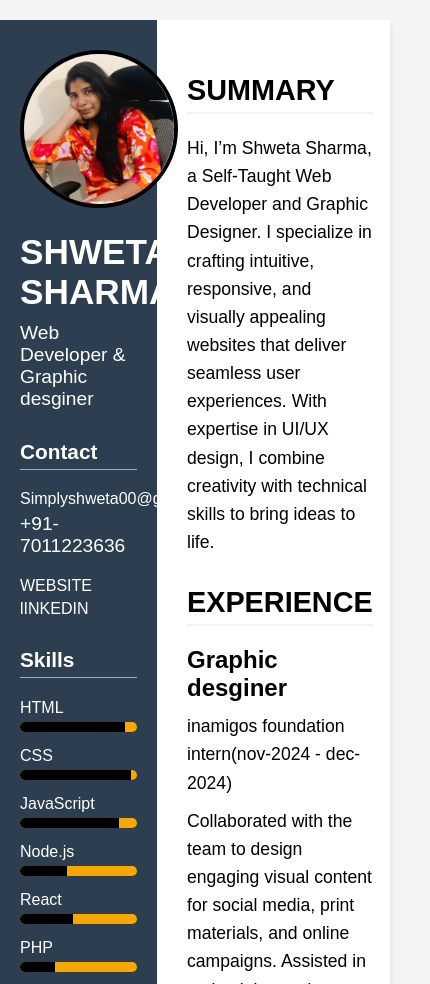
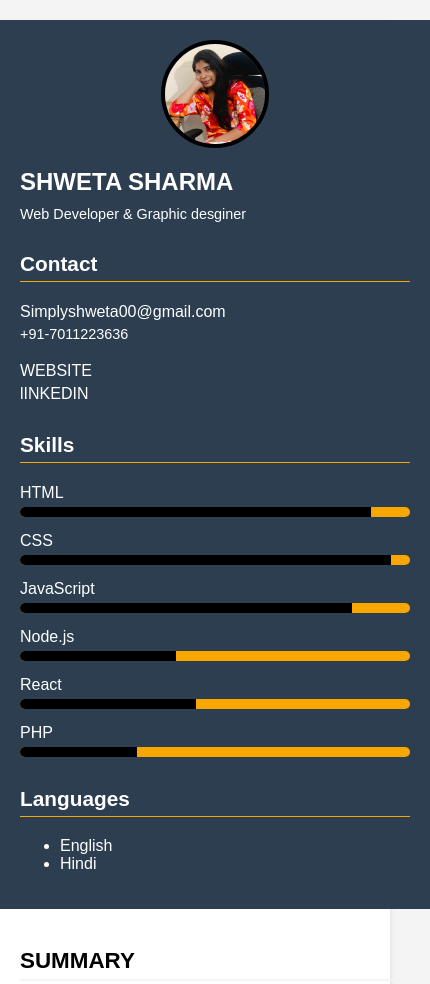
Before and after one commit to shwetasharma00/digital-resume, a plain HTML site: page index.html in a window 390 px wide. Shown: the top 984 px of the page, 430 px wide, since content can reach past the window. Drawn offline with Linux system fonts and the light colour scheme.

Commit message:
Update index.html

```diff
--- a/index.html
+++ b/index.html
@@ -127,6 +127,64 @@
             margin-bottom: 10px;
             font-size: 1em;
         }
+ /* Responsive Design */
+        @media (max-width: 768px) {
+            .container {
+                flex-direction: column;
+            }
+
+            .sidebar, .main-content {
+                width: 100%;
+                padding: 20px;
+            }
+
+            .sidebar .profile-photo {
+                width: 120px;
+                height: 120px;
+            }
+
+            .sidebar h1 {
+                font-size: 1.8em;
+            }
+
+            .sidebar p {
+                font-size: 1em;
+            }
+
+            .main-content h2 {
+                font-size: 1.6em;
+            }
+
+            .main-content h3 {
+                font-size: 1.3em;
+            }
+        }
+
+        @media (max-width: 480px) {
+            .sidebar .profile-photo {
+                width: 100px;
+                height: 100px;
+            }
+
+            .sidebar h1 {
+                font-size: 1.5em;
+            }
+
+            .sidebar p {
+                font-size: 0.9em;
+            }
+
+            .main-content h2 {
+                font-size: 1.4em;
+            }
+
+            .main-content h3 {
+                font-size: 1.2em;
+            }
+        }
+
+
+
     </style>
 </head>
 <body>
```
